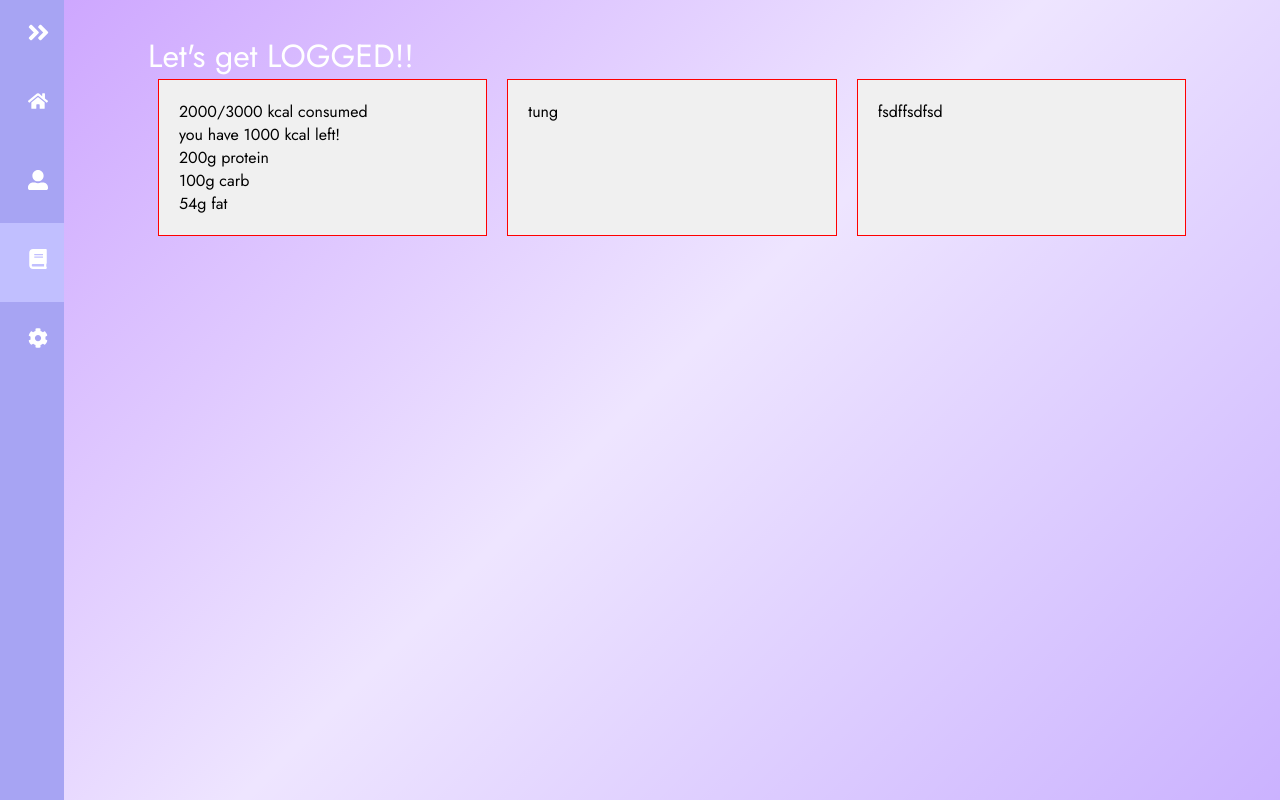
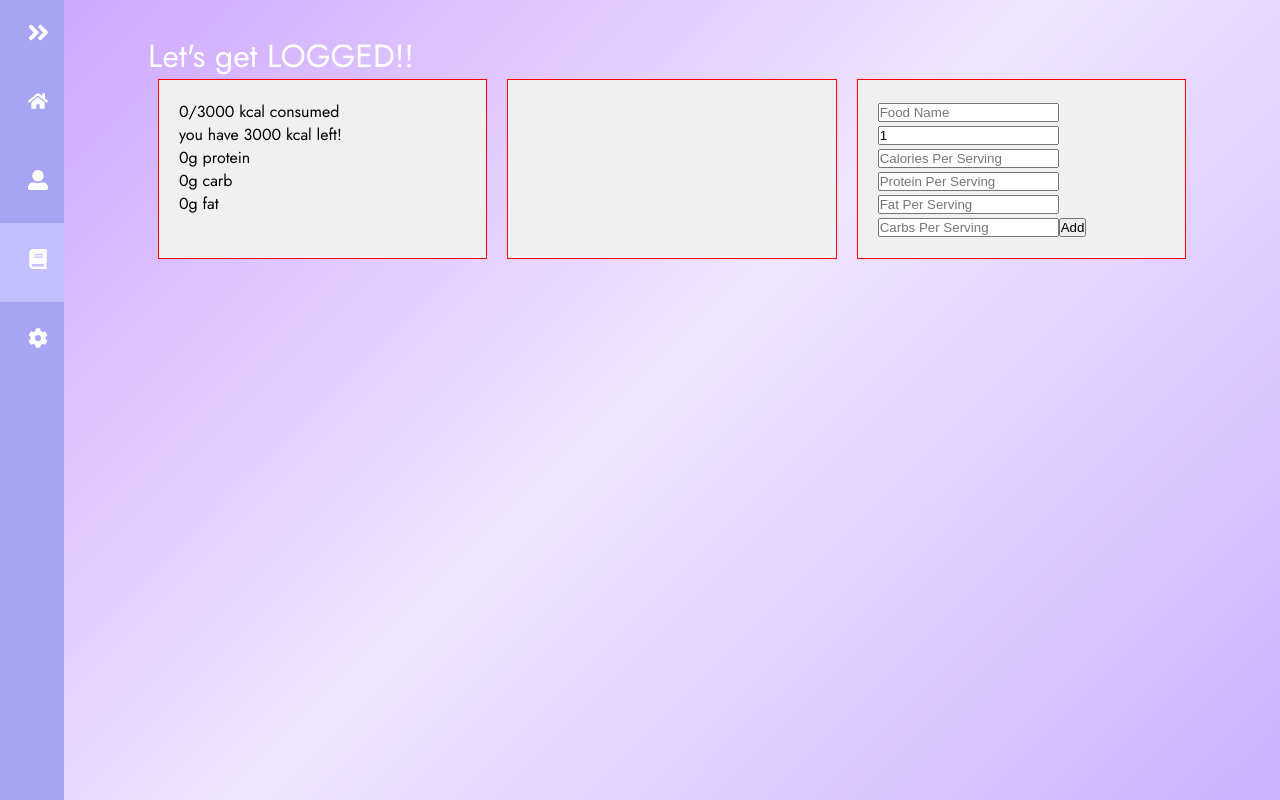
Before and after one commit to tungpham2001/logged, a React (Create React App) app: page /log in a window 1280 px wide. Built offline with nearby package versions, Linux system fonts and the light colour scheme.

Commit message:
added simple log board

```diff
--- a/src/page/LogBoard.js
+++ b/src/page/LogBoard.js
@@ -1,35 +1,237 @@
-import React from 'react';
+import React, { useState } from 'react';
 // import SearchBar from '../component/SearchBar';
 import "../style/LogBoard.css";
 
 function LogBoard() {
+    const [foodName, setFoodName] = useState('');
+    const [quantity, setQuantity] = useState(1); // Initialize quantity to 1 by default
+    const [caloriesPerServing, setCaloriesPerServing] = useState('');
+    const [proteinPerServing, setProteinPerServing] = useState('');
+    const [fatPerServing, setFatPerServing] = useState('');
+    const [carbsPerServing, setCarbsPerServing] = useState('');
+    const [recordedFoods, setRecordedFoods] = useState([]);
+
+    const [editIndex, setEditIndex] = useState(-1);
+    const [editedFoodName, setEditedFoodName] = useState('');
+    const [editedQuantity, setEditedQuantity] = useState('');
+    const [editedCaloriesPerServing, setEditedCaloriesPerServing] = useState(0);
+    const [editedProteinPerServing, setEditedProteinPerServing] = useState(0);
+    const [editedFatPerServing, setEditedFatPerServing] = useState(0);
+    const [editedCarbsPerServing, setEditedCarbsPerServing] = useState(0);
+
+    const calorieGoal = 3000;
+
+    const handleEditTicket = (index) => {
+        // Set the editIndex to the index of the ticket being edited
+        setEditIndex(index);
+
+        // Initialize the edited values with the current values of the ticket being edited
+        const foodItem = recordedFoods[index];
+        setEditedFoodName(foodItem.foodName);
+        setEditedQuantity(foodItem.quantity);
+        setCaloriesPerServing(foodItem.caloriesPerServing);
+        setProteinPerServing(foodItem.proteinPerServing);
+        setFatPerServing(foodItem.fatPerServing);
+        setCarbsPerServing(foodItem.carbsPerServing);
+    };
+
+    const handleUpdateTicket = () => {
+        if (editIndex === -1 || editIndex >= recordedFoods.length) {
+            return;
+        }
+
+        // Create a copy of the recordedFoods array
+        const updatedRecordedFoods = [...recordedFoods];
+
+        // Update the edited ticket in the copy of the array
+        updatedRecordedFoods[editIndex] = {
+            ...recordedFoods[editIndex],
+            foodName: editedFoodName,
+            quantity: editedQuantity,
+            calories: editedCaloriesPerServing * editedQuantity,
+            protein: editedProteinPerServing * editedQuantity,
+            fat: editedFatPerServing * editedQuantity,
+            carbs: editedCarbsPerServing * editedQuantity,
+        };
+
+        // Update the recordedFoods state with the updated array
+        setRecordedFoods(updatedRecordedFoods);
+
+        // Reset the editIndex
+        setEditIndex(-1);
+    };
+
+    const handleCancelEdit = () => {
+        // Reset the editIndex and clear the edited values
+        setEditIndex(-1);
+    };
+
+    const handleAddFood = () => {
+        const totalCalories = caloriesPerServing * quantity;
+        const totalProtein = proteinPerServing * quantity;
+        const totalFat = fatPerServing * quantity;
+        const totalCarbs = carbsPerServing * quantity;
+
+        const newFoodItem = {
+            foodName,
+            quantity,
+            calories: totalCalories,
+            protein: totalProtein,
+            fat: totalFat,
+            carbs: totalCarbs,
+        };
+
+        // Update the list of recorded food items with the new food item
+        setRecordedFoods([...recordedFoods, newFoodItem]);
+
+        // Reset the input fields after adding the food item
+        setFoodName('');
+        setQuantity(1);
+        setCaloriesPerServing('');
+        setProteinPerServing('');
+        setFatPerServing('');
+        setCarbsPerServing('');
+    };
+
+    const handleDeleteTicket = (index) => {
+        // Create a copy of the recordedFoods array and remove the ticket at the specified index
+        const updatedRecordedFoods = [...recordedFoods];
+        updatedRecordedFoods.splice(index, 1);
+
+        // Update the recordedFoods state with the updated array
+        setRecordedFoods(updatedRecordedFoods);
+    };
+
+    // Calculate total calories, protein, fat, and carbs from recorded food items
+    const totalCalories = recordedFoods.reduce((sum, foodItem) => sum + foodItem.calories, 0);
+    const totalProtein = recordedFoods.reduce((sum, foodItem) => sum + foodItem.protein, 0);
+    const totalFat = recordedFoods.reduce((sum, foodItem) => sum + foodItem.fat, 0);
+    const totalCarbs = recordedFoods.reduce((sum, foodItem) => sum + foodItem.carbs, 0);
+
+    // Calculate remaining calories
+    const remainingCalories = calorieGoal - totalCalories;
+
     return (
         <div className="log-board-container">
             <h1 className="master-title">Let's get LOGGED!!</h1>
             <div className="grid-container">
                 <div className="column log-summary">
                     <div className="log-calories-progress">
-                        2000/3000 kcal consumed
+                        {totalCalories}/{calorieGoal} kcal consumed
                     </div>
                     <div className="log-progress-reminder">
-                        you have 1000 kcal left!
+                        you have {remainingCalories} kcal left!
                     </div>
                     <div className="log-nutrition-summary">
-                        <div className="nutrition protein">200g protein</div>
-                        <div className="nutrition carb">100g carb</div>
-                        <div className="nutrition fat">54g fat</div>
+                        <div className="nutrition protein">{totalProtein}g protein</div>
+                        <div className="nutrition carb">{totalCarbs}g carb</div>
+                        <div className="nutrition fat">{totalFat}g fat</div>
                     </div>
                 </div>
                 <div className="column log-items">
-                    tung
+                    {recordedFoods.map((foodItem, index) => (
+                        <div key={index} className="recorded-ticket">
+                            {editIndex === index ? (
+                            // Render the input fields in edit mode
+                            <>
+                                <input
+                                    type="text"
+                                    value={editedFoodName}
+                                    onChange={(e) => setEditedFoodName(e.target.value)}
+                                />
+                                <input
+                                    type="number"
+                                    value={editedQuantity}
+                                    onChange={(e) => setEditedQuantity(e.target.value)}
+                                />
+                                <input
+                                    type="number"
+                                    value={editedCaloriesPerServing}
+                                    onChange={(e) => setEditedCaloriesPerServing(e.target.value)}
+                                    placeholder="Calories Per Serving"
+                                />
+                                <input
+                                    type="number"
+                                    value={editedProteinPerServing}
+                                    onChange={(e) => setEditedProteinPerServing(e.target.value)}
+                                    placeholder="Protein Per Serving"
+                                />
+                                <input
+                                    type="number"
+                                    value={editedFatPerServing}
+                                    onChange={(e) => setEditedFatPerServing(e.target.value)}
+                                    placeholder="Fat Per Serving"
+                                />
+                                <input
+                                    type="number"
+                                    value={editedCarbsPerServing}
+                                    onChange={(e) => setEditedCarbsPerServing(e.target.value)}
+                                    placeholder="Carbs Per Serving"
+                                />
+                                <button onClick={handleUpdateTicket}>Save</button>
+                                <button onClick={handleCancelEdit}>Cancel</button>
+                            </>
+                            ) : (
+                            // Render the ticket in view mode
+                            <>
+                                <p>
+                                    Food Name: {foodItem.foodName},
+                                    Quantity: {foodItem.quantity},
+                                    Calories: {foodItem.calories},
+                                    Protein: {foodItem.protein}g,
+                                    Fat: {foodItem.fat}g,
+                                    Carbs: {foodItem.carbs}g
+                                </p>
+                                <button onClick={() => handleEditTicket(index)}>Edit</button>
+                                <button onClick={() => handleDeleteTicket(index)}>Delete</button>
+                            </>
+                            )}
+                        </div>
+                    ))}
                 </div>
                 <div className="column log-entry">
-                    fsdffsdfsd
+                    <input
+                        type="text"
+                        value={foodName}
+                        onChange={(e) => setFoodName(e.target.value)}
+                        placeholder="Food Name"
+                    />
+                    <input
+                        type="number"
+                        value={quantity}
+                        onChange={(e) => setQuantity(e.target.value)}
+                        placeholder="Quantity"
+                    />
+                    <input
+                        type="number"
+                        value={caloriesPerServing}
+                        onChange={(e) => setCaloriesPerServing(e.target.value)}
+                        placeholder="Calories Per Serving"
+                    />
+                    <input
+                        type="number"
+                        value={proteinPerServing}
+                        onChange={(e) => setProteinPerServing(e.target.value)}
+                        placeholder="Protein Per Serving"
+                    />
+                    <input
+                        type="number"
+                        value={fatPerServing}
+                        onChange={(e) => setFatPerServing(e.target.value)}
+                        placeholder="Fat Per Serving"
+                    />
+                    <input
+                        type="number"
+                        value={carbsPerServing}
+                        onChange={(e) => setCarbsPerServing(e.target.value)}
+                        placeholder="Carbs Per Serving"
+                    />
+                    <button onClick={handleAddFood}>Add</button>
                 </div>
             </div>
             {/* <SearchBar /> */}
         </div>
     );
-  }
+}
 
 export default LogBoard;
--- a/src/style/LogBoard.css
+++ b/src/style/LogBoard.css
@@ -24,3 +24,9 @@
     padding: 20px;
     border: 1px solid red;
 }
+
+.recorded-ticket {
+    border: 1px solid black;
+    padding: 1rem;
+    margin-bottom: 1vh;
+}
```
